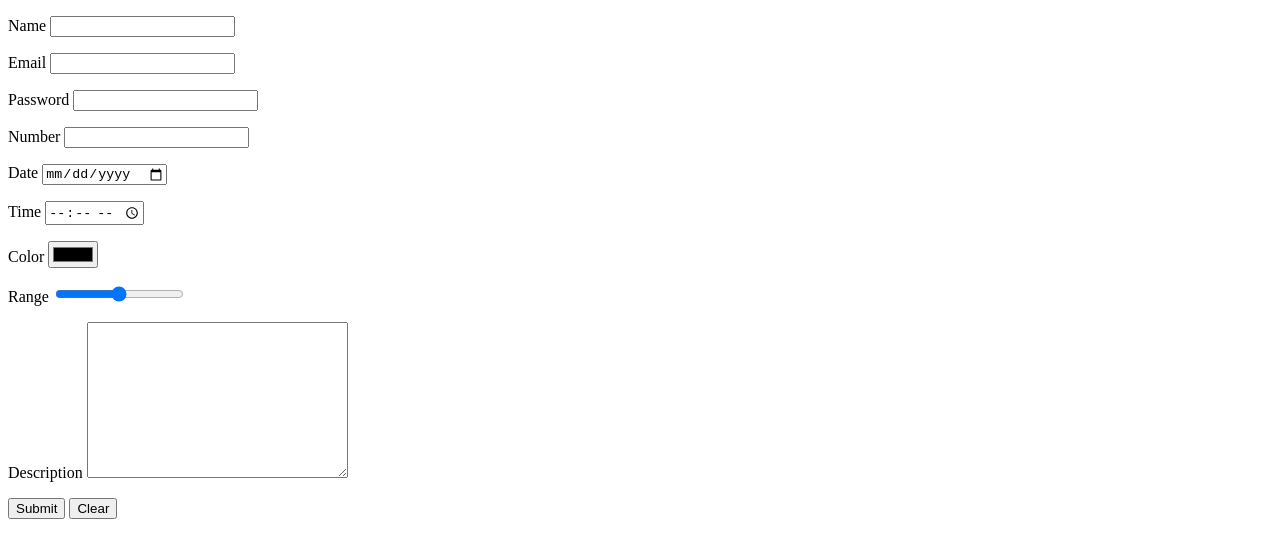
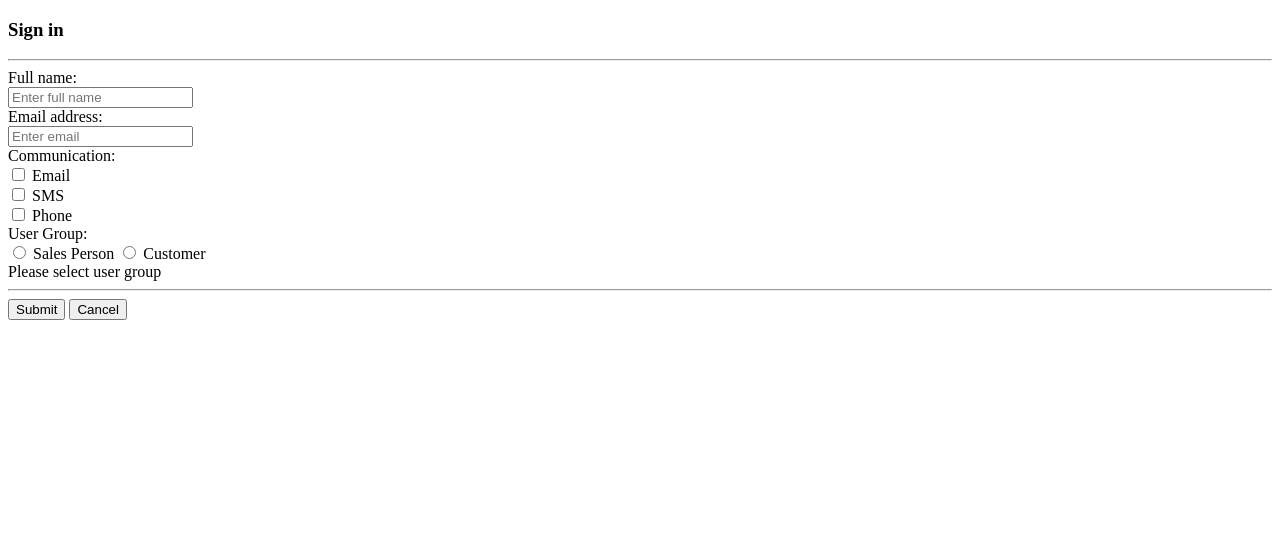
Before and after one commit to khvedelidz3/html-and-css-practices, a plain HTML site: page 4-Forms/index.html in a window 1280 px wide. Drawn offline with Linux system fonts and the light colour scheme.

Commit message:
feat(4-Forms): Finish practice-3

```diff
--- a/4-Forms/index.html
+++ b/4-Forms/index.html
@@ -8,57 +8,60 @@
 </head>
 <body>
 
+        <h3>Sign in</h3>
+        <hr>
+
 <form action="/">
-    <p>
-        <label> Name
-            <input type="text" name="name" id="name" required>
+
+
+    <label for="fullName">Full name:</label>
+    <div>
+        <input type="text" name="fullName" id="fullName" placeholder="Enter full name" required>
+    </div>
+
+    <label for="email">Email address:</label>
+    <div>
+        <input type="email" name="email" id="email" placeholder="Enter email" required>
+    </div>
+
+    <label>Communication:</label>
+    <div>
+        <div>
+            <label>
+                <input type="checkbox" name="communication" value="communicationEmail">
+                Email
+            </label>
+        </div>
+        <div>
+            <label>
+                <input type="checkbox" name="communication" value="communicationSms">
+                SMS
+            </label>
+        </div>
+        <div>
+            <label>
+                <input type="checkbox" name="communication" value="communicationPhone">
+                Phone
+            </label>
+        </div>
+    </div>
+    <label>User Group:</label>
+    <div>
+        <label>
+            <input type="radio" name="userGroup" value="salesPerson">
+            Sales Person
         </label>
-    </p>
-    <p>
-        <label> Email
-            <input type="email" name="email" id="email" required>
+        <label>
+            <input type="radio" name="userGroup" value="customer">
+            Customer
         </label>
-    </p>
-    <p>
-        <label> Password
-            <input type="password" name="password" id="password" required>
-        </label>
-    </p>
-    <p>
-        <label> Number
-            <input type="number" name="number" id="number" required>
-        </label>
-    </p>
-    <p>
-        <label> Date
-            <input type="date" name="date" id="date" required>
-        </label>
-    </p>
-    <p>
-        <label> Time
-            <input type="time" name="time" id="time" required>
-        </label>
-    </p>
-    <p>
-        <label> Color
-            <input type="color" name="color" id="color" required>
-        </label>
-    </p>
-    <p>
-        <label> Range
-            <input type="range" name="range" id="range" required>
-        </label>
-    </p>
-    <p>
-        <label for="description"> Description
-            <textarea name="description" id="description" cols="30" rows="10" required></textarea>
-        </label>
-    </p>
-    <p>
-        <input type="submit" value="Submit">
-        <input type="reset" value="Clear">
-    </p>
+    </div>
+    <div>Please select user group</div>
+    <hr>
+    <input type="submit" value="Submit">
+    <input type="reset" value="Cancel">
 </form>
+
 
 </body>
 </html>
```
